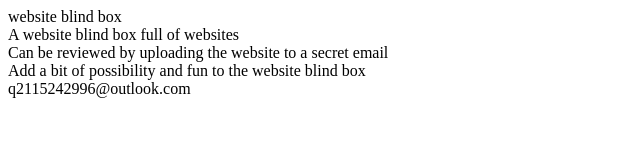
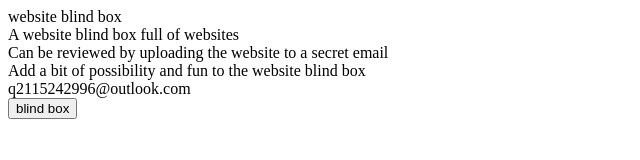
Before and after one commit to 2115242996/Website-blind-box, a plain HTML site: page index.html in a window 1280 px wide. Shown: the whole page, without its empty margins (0-640 px from the left). Drawn offline with Linux system fonts and the light colour scheme.

Commit message:
Update index.html

```diff
--- a/index.html
+++ b/index.html
@@ -1,3 +1,3 @@
 
 <!-- saved from url=(0071)file:///C:/Users/Administrator/Desktop/%E7%BD%91%E7%AB%99%E4%BB%AC.html -->
-<html><head><meta http-equiv="Content-Type" content="text/html; charset=GBK"><title>website blind box</title></head><body><adolf style="display:block;">website blind box</adolf><hitler style="display:block;">A website blind box full of websites</hitler><germany style="display:block;">Can be reviewed by uploading the website to a secret email</germany><stalin style="display:block;">Add a bit of possibility and fun to the website blind box</stalin><secret-email style="display:block;">q2115242996@outlook.com</secret-email></body></html>
+<html><head><meta http-equiv="Content-Type" content="text/html; charset=GBK"><title>website blind box</title></head><body><adolf style="display:block;">website blind box</adolf><hitler style="display:block;">A website blind box full of websites</hitler><germany style="display:block;">Can be reviewed by uploading the website to a secret email</germany><stalin style="display:block;">Add a bit of possibility and fun to the website blind box</stalin><secret-email style="display:block;">q2115242996@outlook.com</secret-email></body><button id="button">blind box</button></html>
```
